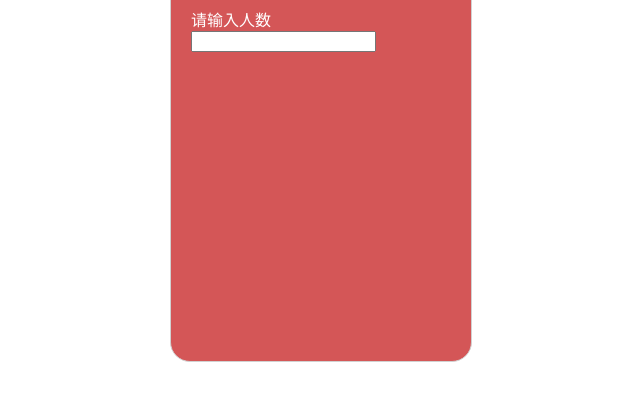
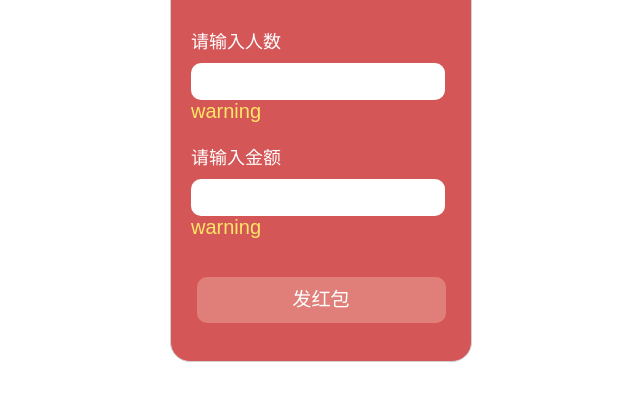
Before and after one commit to 520203xuxia/react-2048, a React app: page / in a window 1280 px wide. Shown: the part 100-500 px from the top of the page, without its empty margins (319-959 px from the left). Built offline with nearby package versions, Linux system fonts and the light colour scheme.

Commit message:
进行中

```diff
--- a/src/components/ButtonItems.js
+++ b/src/components/ButtonItems.js
@@ -1 +1,19 @@
-ButtonItems.js
+import React from 'react'
+import ReactDOM from 'react-dom'
+import '../styles/ButtonItems.scss'
+export default class InputItems extends React.Component {
+	constructor(props) {
+		super(props);
+		this.state = {};
+	}
+	render() {
+		const {
+			text
+		} = this.props;
+		return (
+			<div className='btn-enter'>
+				{this.props.text}
+			</div>
+		)
+	}
+}
--- a/src/components/Container.js
+++ b/src/components/Container.js
@@ -2,16 +2,15 @@ import React from 'react'
 import '../styles/Container.scss'
 import HeaderItems from './HeaderItems'
 import InputItems from './InputItems'
+import ButtonItems from './ButtonItems'
 export default class Container extends React.Component {
-	// constructor(props) {
-	// 	super(props);
-	// 	this.state = {};
-	// }
 	render() {
 		return (
 			<div className = 'container'>
 				<HeaderItems/>
 				<InputItems text="请输入人数"/>
+				<InputItems text="请输入金额"/>
+				<ButtonItems text="发红包"/>
 			</div>
 		)
 	}
--- a/src/components/InputItems.js
+++ b/src/components/InputItems.js
@@ -6,14 +6,18 @@ export default class InputItems extends React.Component {
 		super(props);
 		this.state = {};
 	}
+	keyLimit = (value) => {
+		console.log(value);
+	}
 	render() {
 		const {
 			text
 		} = this.props;
 		return (
-			<div className=''>
-				<div className='input-info'>{text}</div>
-				<input type="text" className='input-text' />
+			<div className='input-component'>
+				<label className='input-info'>{text}</label>
+				<input type="text" className='input-text'/>
+				<div className="input-warning">warning</div>
 			</div>
 		)
 	}
--- a/src/styles/ButtonItems.scss
+++ b/src/styles/ButtonItems.scss
@@ -1 +1,11 @@
-ButtonItems.scss
+.btn-enter{
+		width: 249px;
+    margin: 38px auto;
+    text-align: center;
+    height: 46px;
+    background: #e07f79;
+    font-size: 1.2rem;
+    line-height: 46px;
+    border-radius: 10px;
+    color: #fff;
+}
--- a/src/styles/HeaderItems.scss
+++ b/src/styles/HeaderItems.scss
@@ -11,4 +11,6 @@
 	width: 245px;
 	border-bottom:1px solid #fff;
 	margin:10px auto;
+	margin-bottom: 30px;
+
 }
--- a/src/styles/InputItems.scss
+++ b/src/styles/InputItems.scss
@@ -1,3 +1,19 @@
 .input-info{
 	color: #fff;
+	font-size:18px;
 }
+.input-text{
+		width: 250px;
+    height: 35px;
+    border-radius: 10px;
+    border: 0;
+    margin-top: 10px;
+
+}
+.input-component{
+	margin-top:20px;
+}
+.input-warning{
+	color: rgb(255, 230, 100);
+	font-size:20px;
+}
```
Also changed, not shown: 1 other file.
